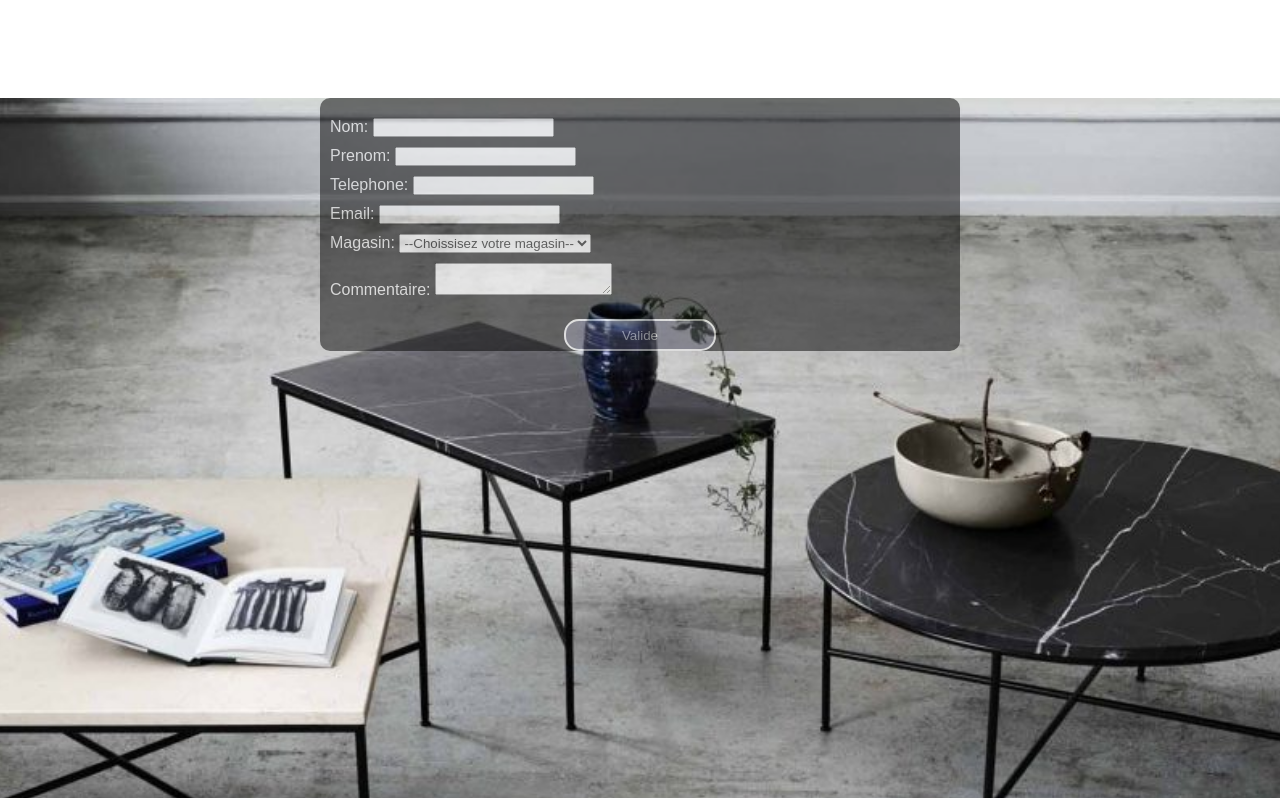
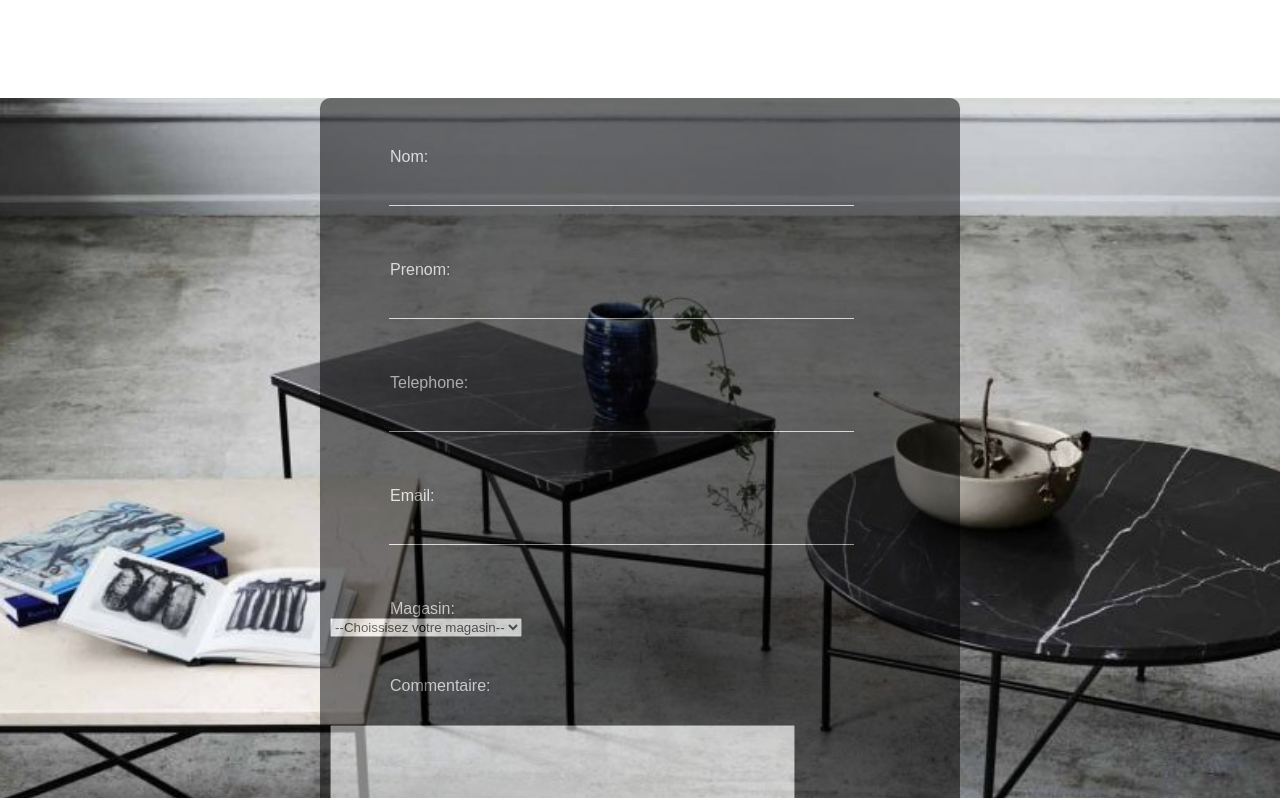
Before and after one commit to mathieuelisa/Room-react-app, a React (Create React App) app: page /contact in a window 1280 px wide. Shown: the part 1102-1900 px from the top of the page. Built offline with nearby package versions, Linux system fonts and the light colour scheme.

Commit message:
Adding update on CSS

```diff
--- a/src/Components/ContactPage/Form/index.js
+++ b/src/Components/ContactPage/Form/index.js
@@ -32,6 +32,7 @@ function Form() {
         <label className="formulaire__label">Nom: </label>
         <input
           type="text"
+          className="formulaire__allInputs"
           name="lastname"
           value={myState.lastname}
           onChange={handleChange}
@@ -42,6 +43,7 @@ function Form() {
         <label className="formulaire__label">Prenom: </label>
         <input
           type="text"
+          className="formulaire__allInputs"
           name="firstname"
           value={myState.firstname}
           onChange={handleChange}
@@ -52,6 +54,7 @@ function Form() {
         <label className="formulaire__label">Telephone: </label>
         <input
           type="tel"
+          className="formulaire__allInputs"
           name="phone"
           value={myState.phone}
           onChange={handleChange}
@@ -62,6 +65,7 @@ function Form() {
         <label className="formulaire__label">Email: </label>
         <input
           type="email"
+          className="formulaire__allInputs"
           name="email"
           value={myState.email}
           onChange={handleChange}
@@ -85,6 +89,7 @@ function Form() {
         <label className="formulaire__label">Commentaire: </label>
         <textarea
           type="text"
+          className="formulaire__textArea"
           name="commentaires"
           value={myState.commentaires}
           onChange={handleChange}
--- a/src/Components/ContactPage/Form/styles.scss
+++ b/src/Components/ContactPage/Form/styles.scss
@@ -11,7 +11,31 @@
   }
 
   &__label {
+    margin-left: 60px;
+    margin-top: 40px;
+    font-family: "Questrial", sans-serif;
+    display: flex;
     color: whitesmoke;
+    font-size: 1em;
+  }
+
+  &__allInputs {
+    border: none;
+    margin: 13px 0 15px 59px;
+    font-family: "Questrial", sans-serif;
+    width: 75%;
+    background-color: transparent;
+    border-bottom: 1px solid whitesmoke;
+    color: whitesmoke;
+    font-size: 1.4em;
+  }
+
+  &__textArea {
+    width: 75%;
+    font-family: "Questrial", sans-serif;
+    line-height: 23px;
+    margin-top: 30px;
+    padding: 20px;
     font-size: 1em;
   }
 
```
